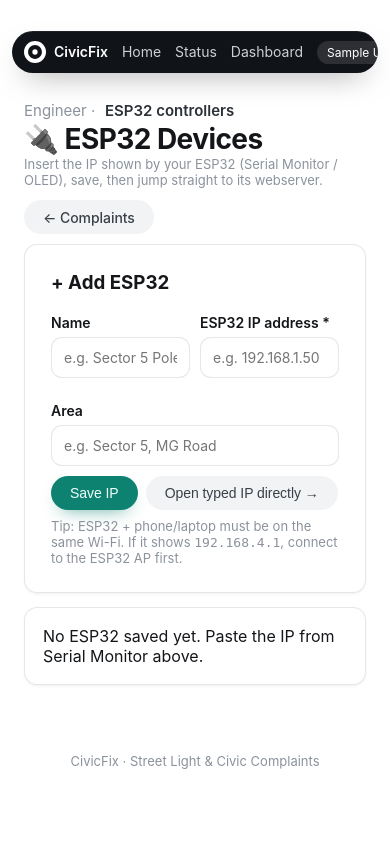
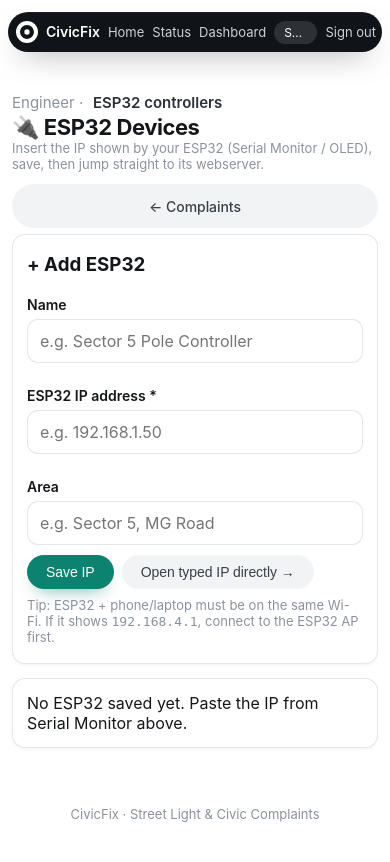
Before and after one commit to doxpro26-star/complaint, a Flask app: page /engineer/devices in a window 390 px wide. Before the commit the page ends 769 px from the top, so only its background shows below. Run offline with Flask 3, Linux system fonts and the light colour scheme; the visitor is signed in with stand-in values (Sample User, id 1); data that the repository does not hold is empty.

Commit message:
Make fully mobile responsive: scrollable tables, stacked hero, 44px targets

```diff
--- a/static/style.css
+++ b/static/style.css
@@ -189,9 +189,57 @@ footer{text-align:center;padding:28px 16px 40px;color:var(--ink-3);font-size:13p
 .how3{max-width:936px;margin:0 auto;padding:34px 16px 10px;text-align:center}
 .how3 h2{font-size:32px;letter-spacing:-.02em;margin-bottom:8px}
 .how3 p.sub{color:var(--ink-2)}
+.table-wrap{width:100%;overflow-x:auto;-webkit-overflow-scrolling:touch;border-radius:13px;border:1px solid var(--line);background:#fff}
+.table-wrap table{border:none;border-radius:0}
+img{height:auto}
+iframe{max-width:100%}
+
+/* ---------- mobile responsive ---------- */
 @media (max-width:700px){
-  .stage h1{font-size:40px;line-height:46px}
-  .aw-grid{flex-direction:column}
-  .aw-stats{gap:20px}
-  .page-wrap{padding-top:100px}
+  .pillnav{top:12px;gap:8px;padding:0 6px 0 8px;height:40px;max-width:calc(100% - 16px);scrollbar-width:none}
+  .pillnav::-webkit-scrollbar{display:none}
+  .pillnav a{font-size:13px}
+  .pillnav .user-pill{max-width:110px;overflow:hidden;text-overflow:ellipsis}
+  .page-wrap{padding:92px 12px 30px}
+  .stage{padding:118px 16px 38px}
+  .stage h1{font-size:32px;line-height:38px;letter-spacing:-.02em}
+  .lede{font-size:15px;line-height:22px}
+  .cta{gap:10px}
+  .cta .btn{flex:1 1 100%;min-height:44px;font-size:15px}
+  .fineprint{font-size:12px}
+  .showcase{padding:40px 10px 50px}
+  .aw-card{padding:16px 14px 18px;border-radius:12px}
+  .aw-top{flex-wrap:wrap}
+  .aw-top .wsp{font-size:15px}
+  .aw-chip{height:32px;font-size:12px}
+  .aw-stats{display:grid;grid-template-columns:1fr 1fr;gap:14px;margin:16px 0 4px}
+  .aw-stat .v{font-size:20px}
+  .aw-chart{margin:10px -14px 0}
+  .aw-chart svg{height:130px}
+  .aw-grid{flex-direction:column;gap:12px;margin-top:14px}
+  .toolbar{font-size:11px;gap:8px;max-width:calc(100% - 8px);overflow-x:auto;scrollbar-width:none}
+  .topbar h2{font-size:22px}
+  .topbar .btn{width:100%;min-height:44px}
+  .stats{display:grid;grid-template-columns:repeat(3,1fr);gap:8px}
+  .stat{min-width:0;padding:10px 6px;font-size:12px}
+  .stat b{font-size:18px}
+  table{font-size:13px}
+  th,td{padding:9px 8px;white-space:nowrap}
+  th:nth-child(3),td:nth-child(3){white-space:normal;min-width:140px}
+  .form-box{padding:18px 14px;margin:6px auto;max-width:100%}
+  .form-box h2{font-size:22px}
+  .form-box input,.form-box select,.form-box textarea{font-size:16px;min-height:44px}
+  .filters-form select{flex:1;min-height:44px;font-size:14px}
+  .chip{font-size:12px}
+  .grid3{grid-template-columns:1fr}
+  .how3 h2{font-size:24px}
+  .card{padding:14px}
+  .detail{max-width:100%}
+  .esp-form{grid-template-columns:1fr !important}
 }
+@media (max-width:380px){
+  .stage h1{font-size:28px;line-height:34px}
+  .aw-stats{grid-template-columns:1fr 1fr;gap:12px}
+  .stats{grid-template-columns:1fr 1fr}
+  .stat:last-child{grid-column:1/-1}
+}
--- a/templates/citizen_dashboard.html
+++ b/templates/citizen_dashboard.html
@@ -20,6 +20,7 @@
   {% endfor %}
 </div>
 {% if complaints %}
+<div class="table-wrap">
 <table>
 <tr><th>ID</th><th>Category</th><th>Title</th><th>Area</th><th>Status</th><th>Date</th><th></th></tr>
 {% for c in complaints %}
@@ -34,6 +35,7 @@
 </tr>
 {% endfor %}
 </table>
+</div>
 {% else %}
 <div class="card"><p>No complaints yet. Click <b>+ New Complaint</b> — e.g. light not working in your street.</p></div>
 {% endif %}
--- a/templates/engineer_dashboard.html
+++ b/templates/engineer_dashboard.html
@@ -31,6 +31,7 @@
   </select>
 </form>
 {% if complaints %}
+<div class="table-wrap">
 <table>
 <tr><th>ID</th><th>Category</th><th>Title</th><th>Citizen</th><th>Area</th><th>Status</th><th></th></tr>
 {% for c in complaints %}
@@ -45,6 +46,7 @@
 </tr>
 {% endfor %}
 </table>
+</div>
 {% else %}
 <div class="card"><p>Quiet for now — no complaints in this filter.</p></div>
 {% endif %}
--- a/templates/esp_devices.html
+++ b/templates/esp_devices.html
@@ -12,7 +12,7 @@
 
 <div class="form-box" style="max-width:100%">
   <h3 style="margin:0 0 6px">+ Add ESP32</h3>
-  <form method="POST" style="display:grid;grid-template-columns:1fr 1fr;gap:10px">
+  <form method="POST" class="esp-form" style="display:grid;grid-template-columns:1fr 1fr;gap:10px">
     <div>
       <label>Name</label>
       <input name="name" placeholder="e.g. Sector 5 Pole Controller" required>
@@ -34,7 +34,8 @@
 </div>
 
 {% if devices %}
-<table style="margin-top:14px">
+<div class="table-wrap">
+<table style="margin-top:0">
 <tr><th>#</th><th>Name</th><th>IP</th><th>Area</th><th>Webserver</th><th></th></tr>
 {% for d in devices %}
 <tr>
@@ -54,6 +55,7 @@
 </tr>
 {% endfor %}
 </table>
+</div>
 {% else %}
 <div class="card" style="margin-top:14px"><p>No ESP32 saved yet. Paste the IP from Serial Monitor above.</p></div>
 {% endif %}
```
